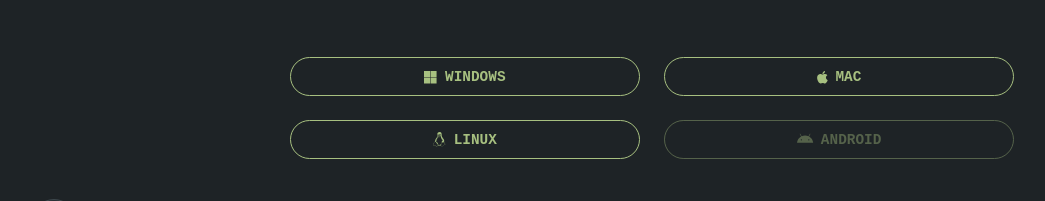
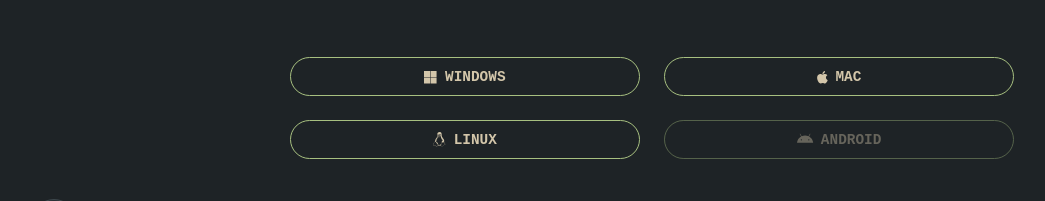
Before and after one commit to OwlDevHub/owl_website, a React (Create React App) app: page /download in a window 1280 px wide. Shown: the part 525-726 px from the top of the page, without its empty margins (0-1045 px from the left). Built offline with nearby package versions, Linux system fonts and the light colour scheme; a web font is replaced by a local one.

Commit message:
feat: add download from latest release

```diff
--- a/src/components/pages/DownloadPage.jsx
+++ b/src/components/pages/DownloadPage.jsx
@@ -17,6 +17,10 @@
 
   const handleSubmit = (e) => {
     e.preventDefault();
+  };
+
+  const handleDownload = (platform) => {
+    window.location.href = `https://github.com/OwlDevHub/OWL_APP/releases/latest/download/${platform}`;
   };
 
   const itemVariants = {
@@ -66,16 +70,29 @@
               ease: [0.25, 0.1, 0.25, 1],
             }}
           >
-            <button type="submit" className="download-button">
+            <button
+              className="download-button"
+              onClick={() => handleDownload("owl.exe")}
+            >
               <FontAwesomeIcon icon={faMicrosoft} /> WINDOWS
             </button>
-            <button type="submit" className="download-button">
+            <button
+              className="download-button"
+              onClick={() => handleDownload("owl.dmg")}
+            >
               <FontAwesomeIcon icon={faApple} /> MAC
             </button>
-            <button type="submit" className="download-button">
+            <button
+              className="download-button"
+              onClick={() => handleDownload("owl.AppImage")}
+            >
               <FontAwesomeIcon icon={faLinux} /> LINUX
             </button>
-            <button type="submit" className="download-button" disabled>
+            <button
+              className="download-button"
+              onClick={() => handleDownload("owl.apk")}
+              disabled
+            >
               <FontAwesomeIcon icon={faAndroid} /> ANDROID
             </button>
           </motion.div>
--- a/src/styles/index.css
+++ b/src/styles/index.css
@@ -1180,7 +1180,7 @@
   border-radius: var(--radius-full);
   border: 1px solid var(--pr);
   background: transparent;
-  color: var(--pr);
+  color: var(--fg);
   font-weight: 600;
   font-size: var(--text-sm);
   white-space: nowrap;
```
